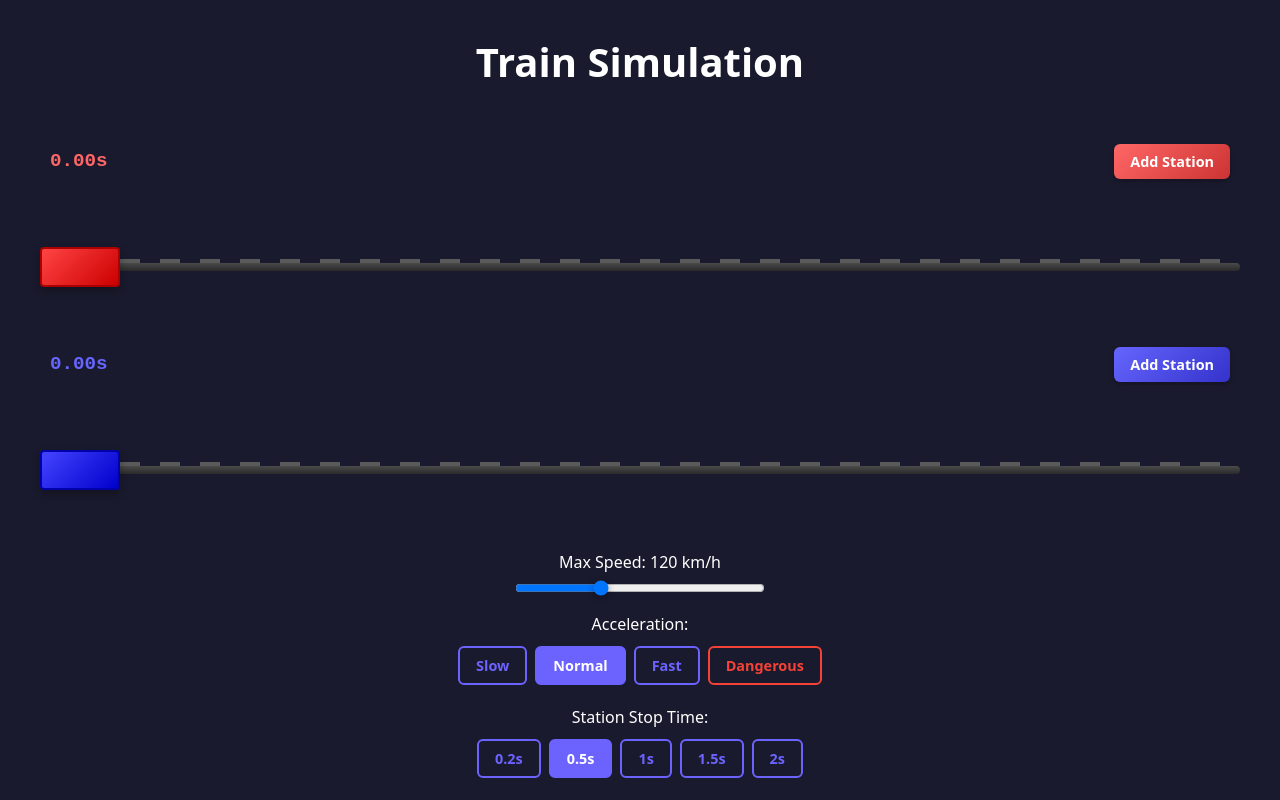
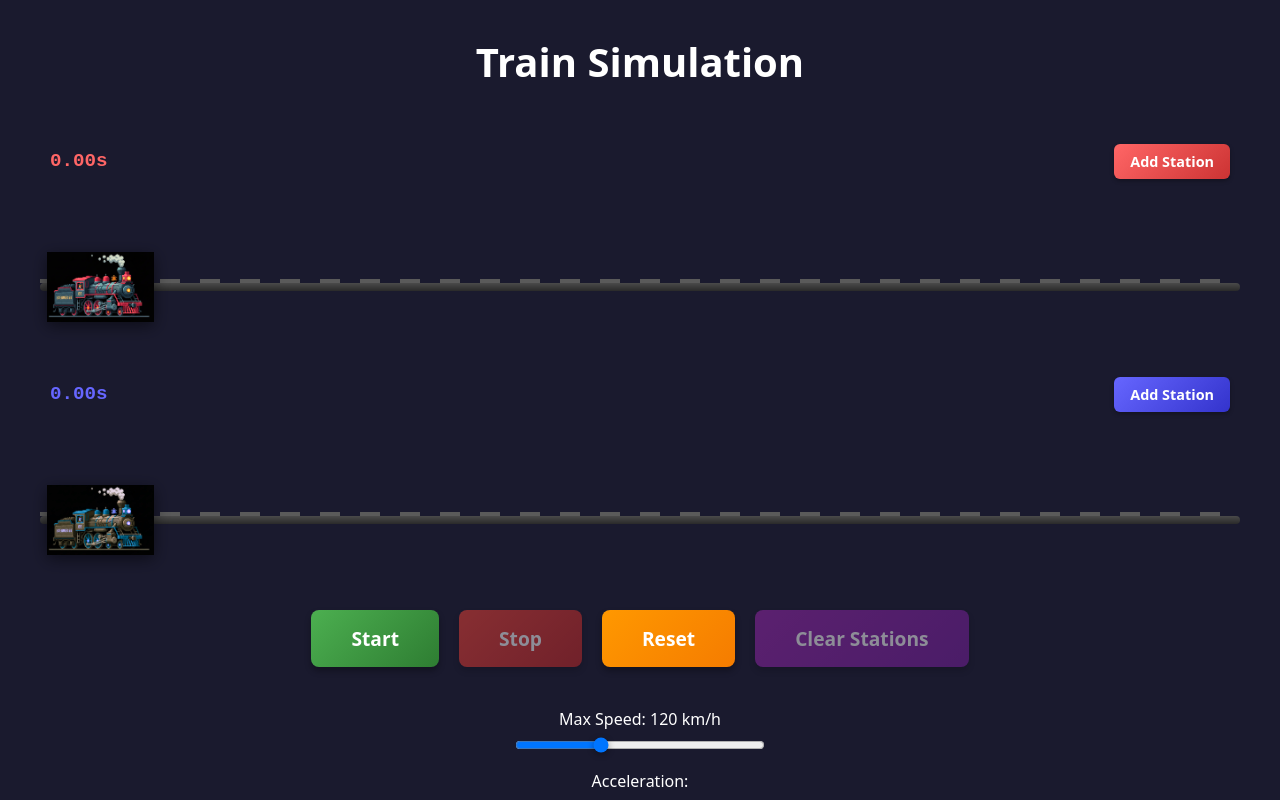
Before and after one commit to GiacomoRobino/train-simulation, a React (Vite) app: page / in a window 1280 px wide. Shown: the top 800 px of the page. Built offline with nearby package versions, Linux system fonts and the light colour scheme.

Commit message:
updated train style

```diff
--- a/src/App.css
+++ b/src/App.css
@@ -69,9 +69,9 @@ h1 {
 .track {
   position: relative;
   width: 100%;
-  height: 80px;
+  height: 100px;
   cursor: default;
-  margin-top: 40px;
+  margin-top: 50px;
 }
 
 .track-placing {
@@ -110,22 +110,23 @@ h1 {
 
 .train {
   position: absolute;
-  width: 80px;
-  height: 40px;
+  width: 120px;
+  height: 70px;
   top: 50%;
   transform: translateY(-50%);
-  border-radius: 4px;
-  box-shadow: 0 4px 8px rgba(0, 0, 0, 0.3);
+  background-image: url('./assets/train.png');
+  background-size: contain;
+  background-repeat: no-repeat;
+  background-position: center;
+  filter: drop-shadow(0 4px 8px rgba(0, 0, 0, 0.5));
 }
 
 .red-train {
-  background: linear-gradient(135deg, #ff4444, #cc0000);
-  border: 2px solid #aa0000;
+  filter: drop-shadow(0 4px 8px rgba(0, 0, 0, 0.5)) hue-rotate(-10deg) saturate(1.5);
 }
 
 .blue-train {
-  background: linear-gradient(135deg, #4444ff, #0000cc);
-  border: 2px solid #0000aa;
+  filter: drop-shadow(0 4px 8px rgba(0, 0, 0, 0.5)) hue-rotate(200deg) saturate(1.2);
 }
 
 .station-container {
--- a/src/App.jsx
+++ b/src/App.jsx
@@ -57,7 +57,7 @@ function App() {
     finishedTime: null
   })
 
-  const TRAIN_WIDTH = 80
+  const TRAIN_WIDTH = 120
 
   const updateTrain = (state, stations, trackWidth, deltaTime, maxSpd, accel, stopDuration) => {
     const newState = { ...state, passedStations: new Set(state.passedStations) }
@@ -474,6 +474,25 @@ function App() {
         </div>
       </div>
 
+      <div className="controls">
+        <button onClick={handleStart} className="control-btn start-btn" disabled={isRunning || isFinished}>
+          Start
+        </button>
+        <button onClick={handleStop} className="control-btn stop-btn" disabled={!isRunning}>
+          Stop
+        </button>
+        <button onClick={handleReset} className="control-btn reset-btn">
+          Reset
+        </button>
+        <button
+          onClick={handleClearStations}
+          className="control-btn clear-btn"
+          disabled={simulationStarted || (redStations.length === 0 && blueStations.length === 0)}
+        >
+          Clear Stations
+        </button>
+      </div>
+
       <div className="sliders-container">
         <div className="slider-group">
           <label>Max Speed: {maxSpeed} km/h</label>
@@ -527,25 +546,6 @@ function App() {
           {isFinished && ' - Finished!'}
         </div>
       </div>
-
-      <div className="controls">
-        <button onClick={handleStart} className="control-btn start-btn" disabled={isRunning || isFinished}>
-          Start
-        </button>
-        <button onClick={handleStop} className="control-btn stop-btn" disabled={!isRunning}>
-          Stop
-        </button>
-        <button onClick={handleReset} className="control-btn reset-btn">
-          Reset
-        </button>
-        <button
-          onClick={handleClearStations}
-          className="control-btn clear-btn"
-          disabled={simulationStarted || (redStations.length === 0 && blueStations.length === 0)}
-        >
-          Clear Stations
-        </button>
-      </div>
     </div>
   )
 }
```
Also changed, not shown: src/assets/train.png (added).
